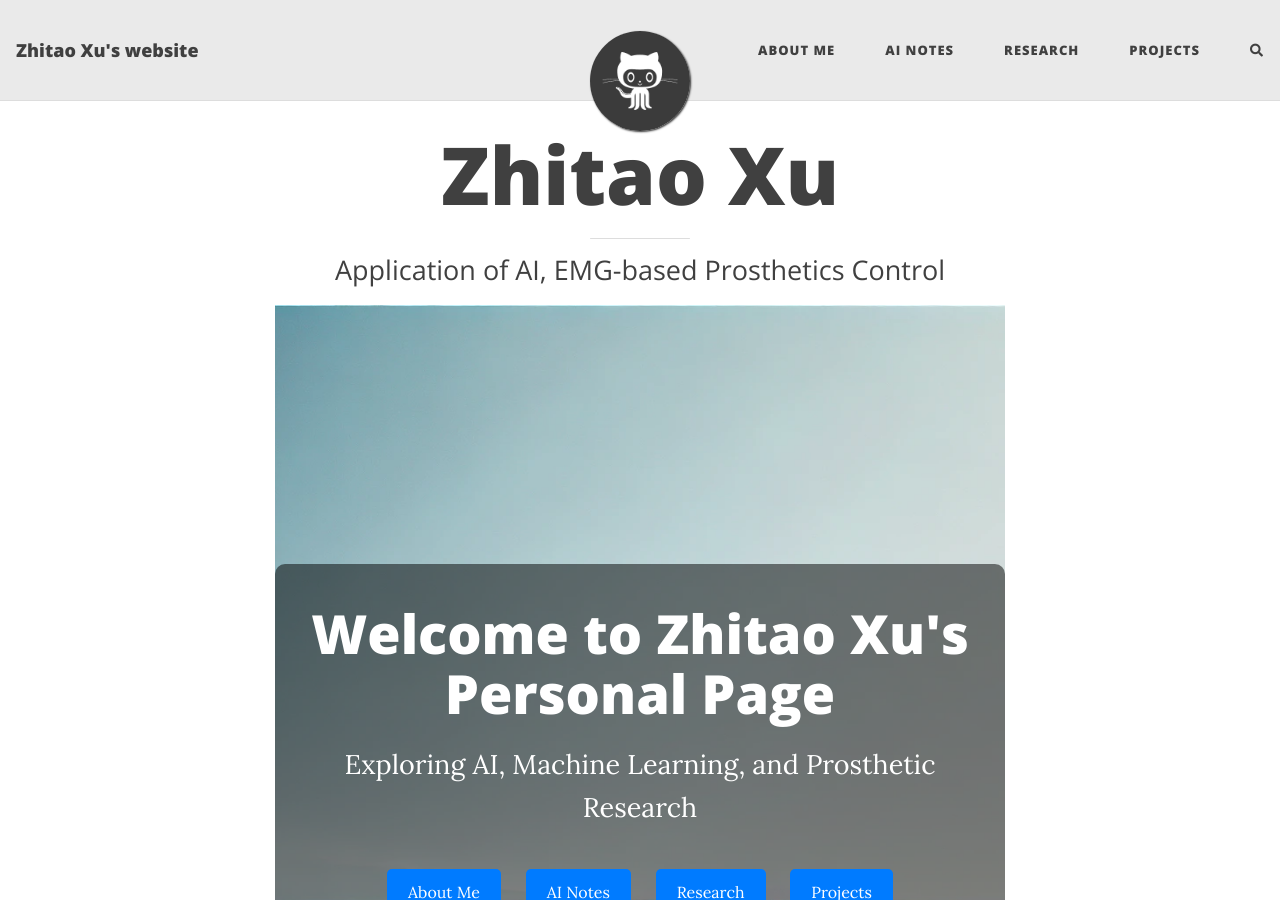
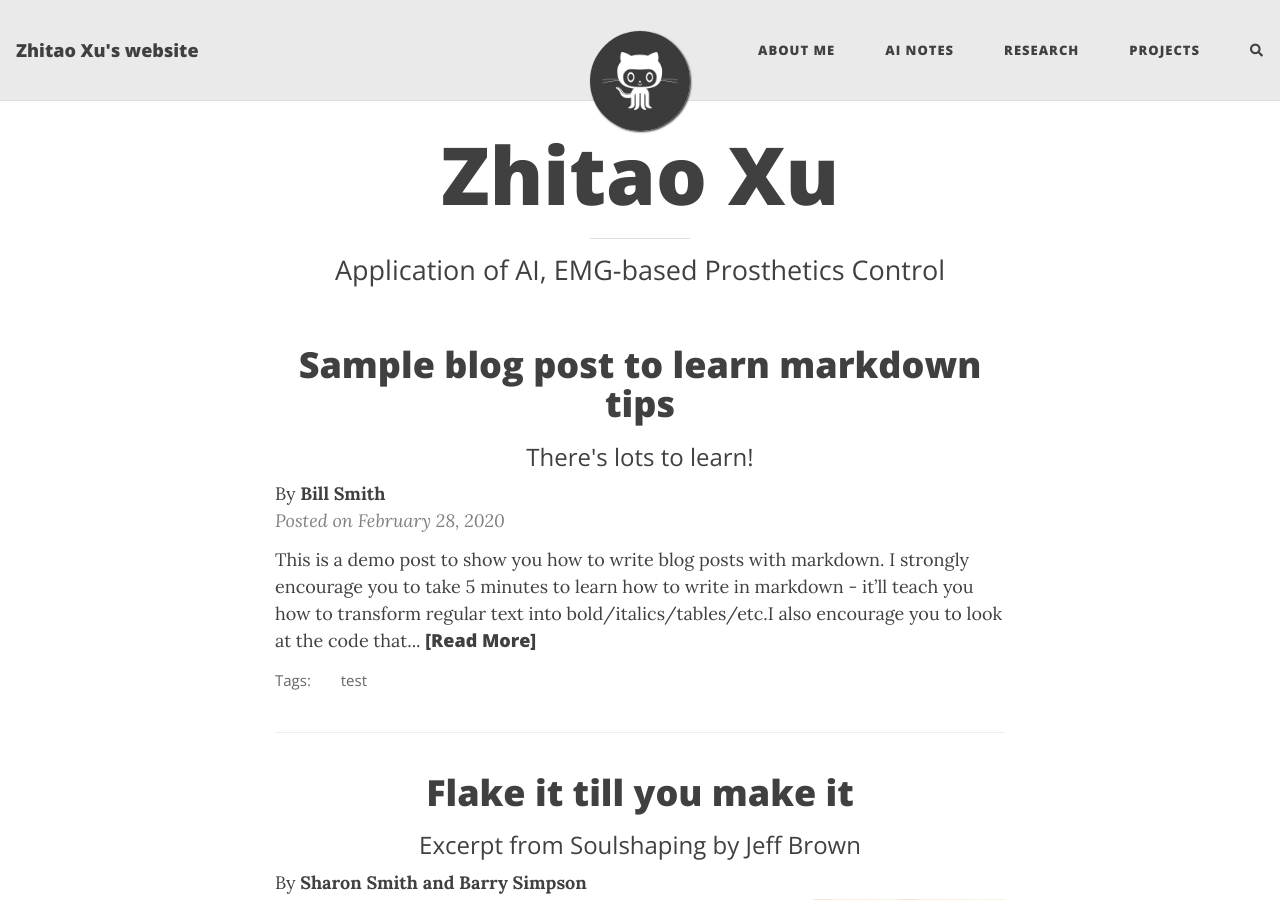
Before and after one commit to HerrXu01/herrxu01.github.io, a Jekyll site: the page built from index.html, in a window 1280 px wide and 900 px high. Built offline with Jekyll 4.4.1, drawn with Linux system fonts in a browser that asks for light colours; the list of posts is cut into pages by our own code; comment, search, counter and statistics services are not loaded.

Commit message:
remove hero section

```diff
--- a/_layouts/home.html
+++ b/_layouts/home.html
@@ -1,19 +1,6 @@
 ---
 layout: page
 ---
-
-<div class="hero-section" style="background-image: url('/assets/img/welcome.png');">
-  <div class="hero-content">
-    <h1>Welcome to Zhitao Xu's Personal Page</h1>
-    <p>Exploring AI, Machine Learning, and Prosthetic Research</p>
-    <div class="hero-buttons">
-      <a class="btn" href="/aboutme">About Me</a>
-      <a class="btn" href="/ai-notes">AI Notes</a>
-      <a class="btn" href="/research">Research</a>
-      <a class="btn" href="/projects">Projects</a>
-    </div>
-  </div>
-</div>
 
 {{ content }}
 
--- a/assets/css/beautifuljekyll.css
+++ b/assets/css/beautifuljekyll.css
@@ -1245,51 +1245,3 @@ footer .social-network-links a::before {
 .navbar-nav > li, footer .social-network-links a {
   list-style: none; /* 确保导航栏和页脚社交链接没有默认样式 */
 }
-
-/* Hero Section */
-.hero-section {
-  display: flex;
-  align-items: center;
-  justify-content: center;
-  height: 100vh;
-  background-size: cover;
-  background-position: center;
-  text-align: center;
-  color: #fff;
-}
-
-.hero-content {
-  max-width: 800px;
-  padding: 20px;
-  background: rgba(0, 0, 0, 0.5); /* 半透明背景 */
-  border-radius: 10px;
-}
-
-.hero-content h1 {
-  font-size: 3em;
-  margin-bottom: 20px;
-}
-
-.hero-content p {
-  font-size: 1.5em;
-  margin-bottom: 30px;
-}
-
-.hero-buttons .btn {
-  display: inline-block;
-  padding: 10px 20px;
-  margin: 10px;
-  color: #fff;
-  background-color: #007BFF;
-  border-radius: 5px;
-  text-decoration: none;
-}
-
-.hero-buttons .btn:hover {
-  background-color: #0056b3;
-}
-
-/* Content Section */
-.content {
-  padding: 20px;
-}
```
